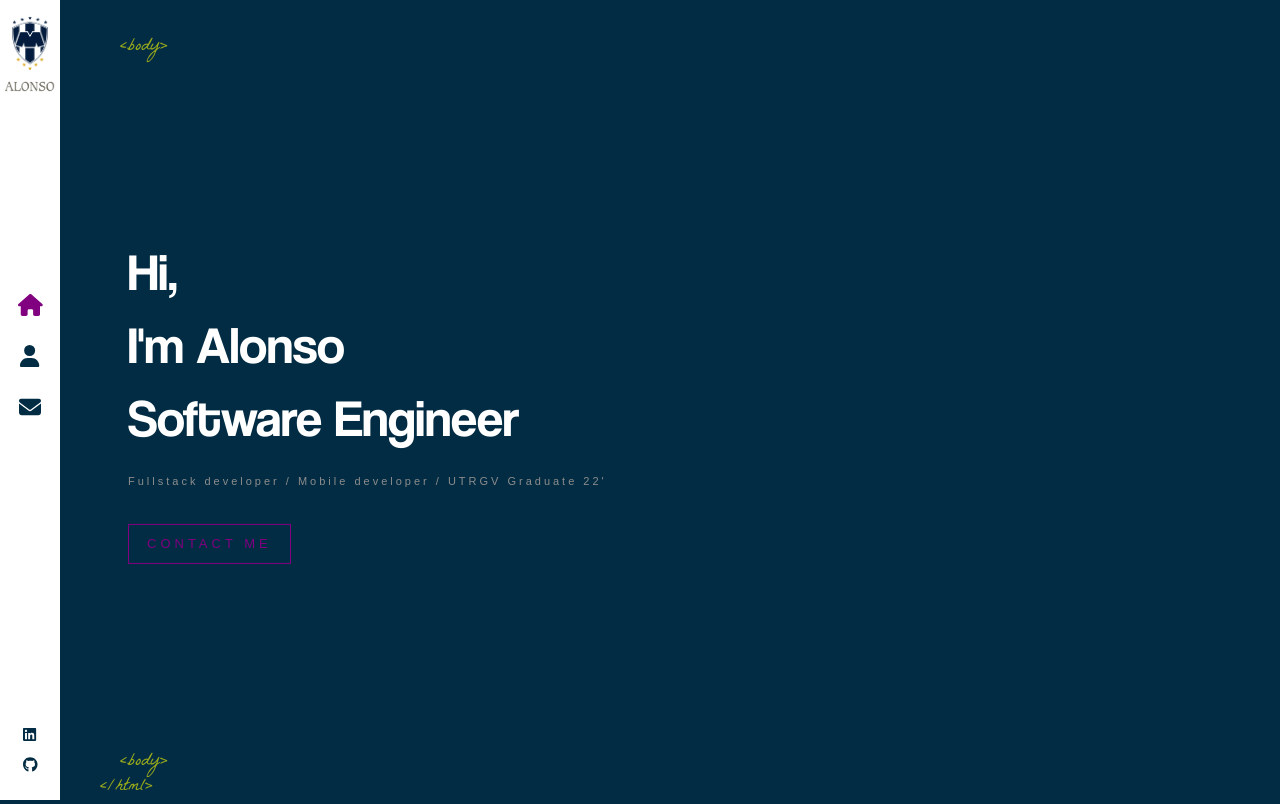
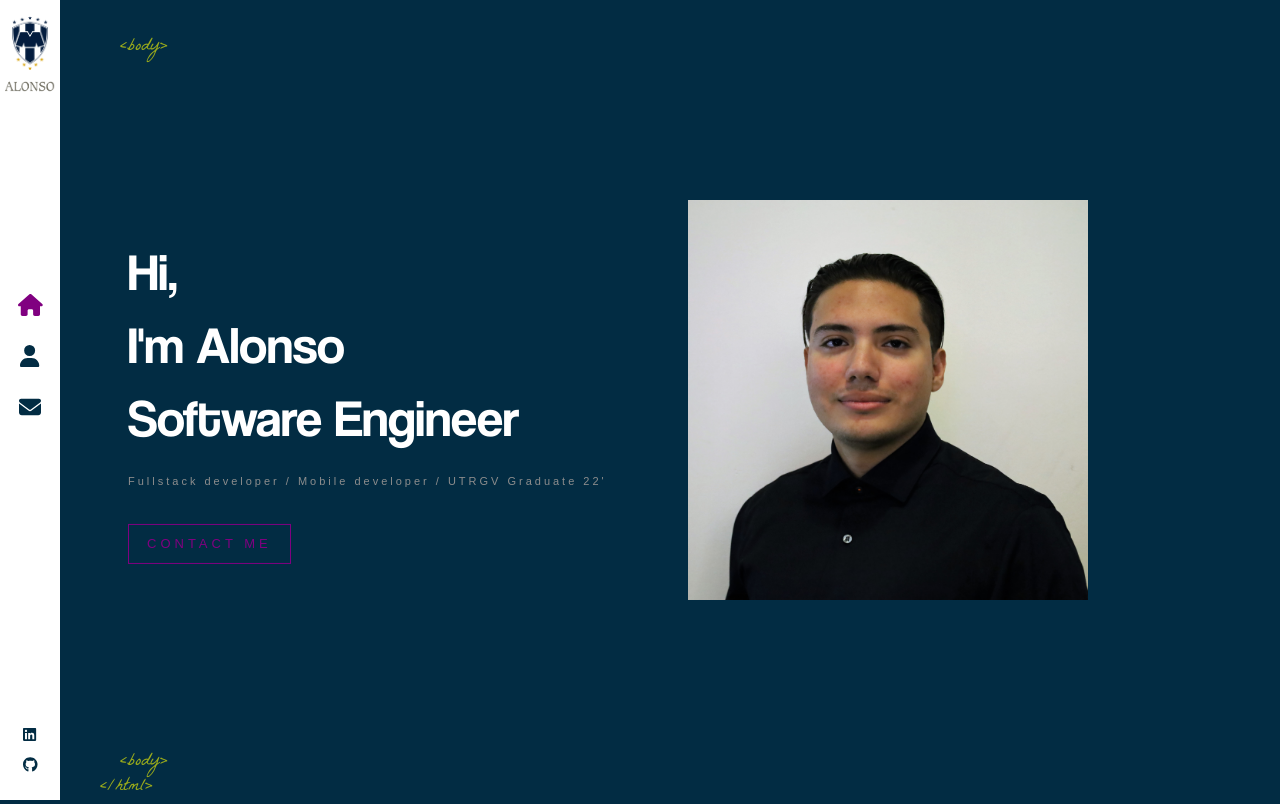
Before and after one commit to AlonsoGonzalezGonzalez/personal-portfolio, a React (Create React App) app in the folder react-portfolio/: page / in a window 1280 px wide. Built offline with nearby package versions, Linux system fonts and the light colour scheme.

Commit message:
Added a headshot to the home page

```diff
--- a/react-portfolio/src/components/Home/index.js
+++ b/react-portfolio/src/components/Home/index.js
@@ -1,5 +1,6 @@
 import { Link } from 'react-router-dom'
 import './index.scss'
+import Headshot from '../../assets/images/headshot.JPG'
 const Home = () => {
 
     return(
@@ -13,8 +14,10 @@ const Home = () => {
             <Link to="/contact" className='flat-button'>CONTACT ME</Link>
 
             </div>
+            <img src={Headshot} alt='headshot' ></img>
 
         </div>
+
     )
 }
 
--- a/react-portfolio/src/components/Home/index.scss
+++ b/react-portfolio/src/components/Home/index.scss
@@ -26,6 +26,8 @@
         animation: fadeIn 1s 1.8s backwards;
     }
 
+
+
     .flat-button{
         color: purple;
         font-size: 13px;
@@ -45,4 +47,19 @@
             color: white;
         }
     }
+img{
+        z-index: 0;
+        position: absolute;
+        width: 400px;
+        top: 0;
+        left: auto;
+        right: 15%;
+        bottom: 0;
+        margin: auto;
+        animation: fadeIn 1s 2.5s backwards;
+    }
+
+
+
+
 }
```
Also changed, not shown: react-portfolio/src/assets/images/headshot.JPG (added).
